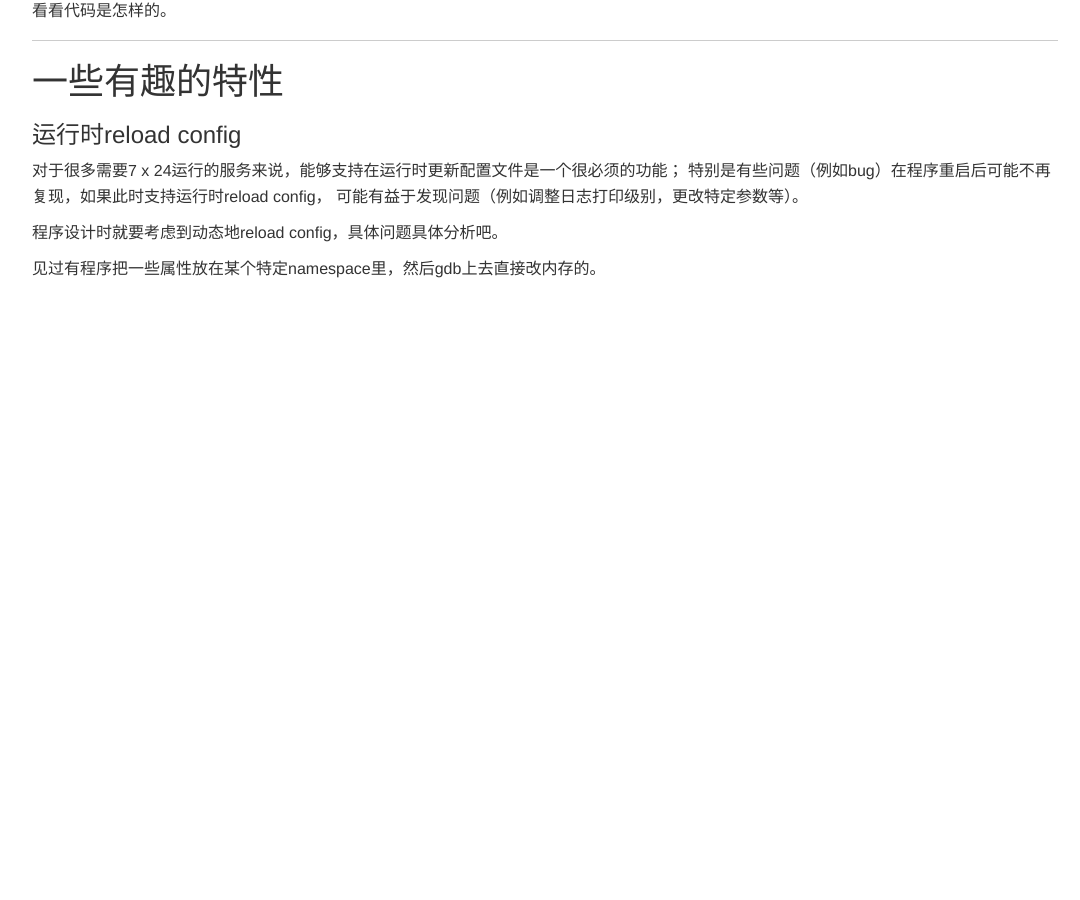
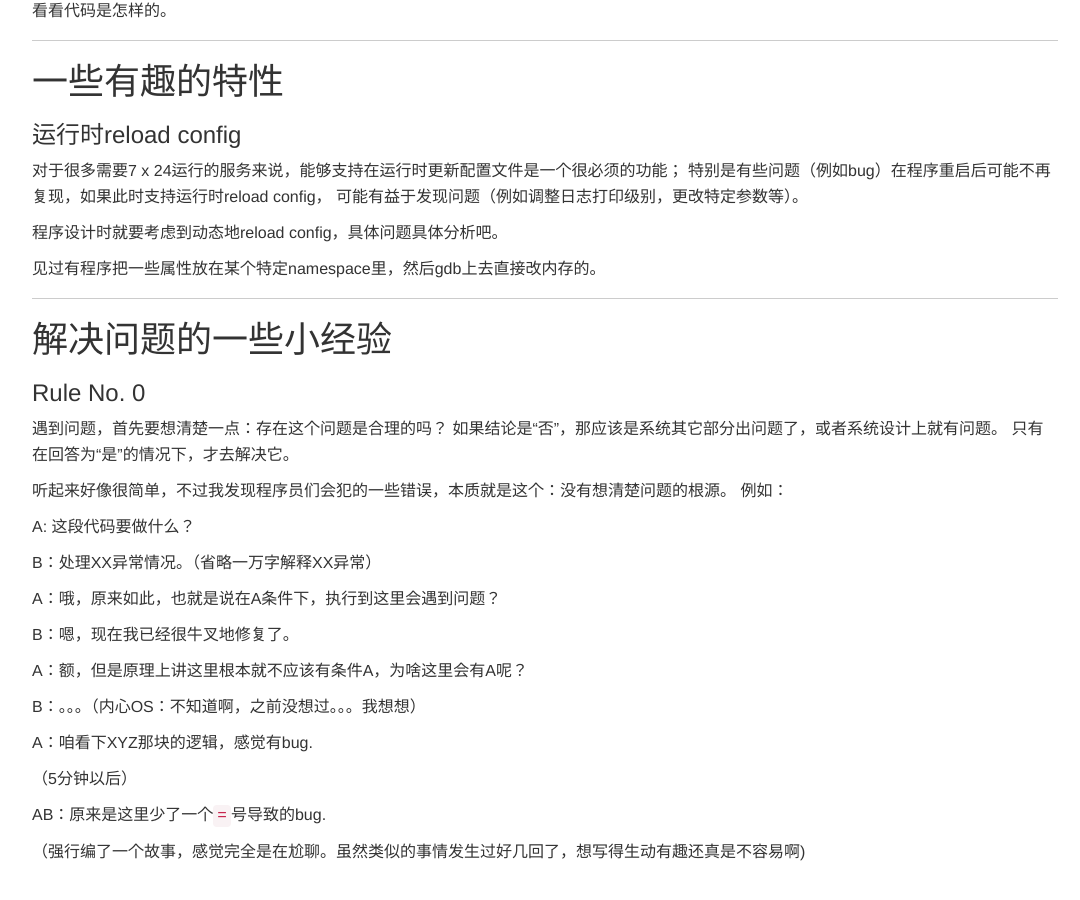
Before and after one commit to taocp/taocp.github.com, a Jekyll site: the page built from _posts/2016-04-10-编程有关的一些思考.md, in a window 1280 px wide and 900 px high, scrolled down 6968 px. Shown: the whole window, without its empty margins (95-1175 px from the left). Built offline with Jekyll 4.4.1, drawn with Linux system fonts in a browser that asks for light colours; nearby versions of some CDN libraries; library files that are not in the unit come from our copies; comment, search, counter and statistics services are not loaded; before the commit the page ends 7290 px from its top, so only the background shows below that.

Commit message:
Update thinking-in-programming

```diff
--- a/_posts/2016-04-10-编程有关的一些思考.md
+++ b/_posts/2016-04-10-编程有关的一些思考.md
@@ -368,3 +368,37 @@ TODO
 程序设计时就要考虑到动态地reload config，具体问题具体分析吧。
 
 见过有程序把一些属性放在某个特定namespace里，然后gdb上去直接改内存的。
+
+
+---
+
+# 解决问题的一些小经验
+
+### Rule No. 0
+
+遇到问题，首先要想清楚一点：存在这个问题是合理的吗？
+如果结论是“否”，那应该是系统其它部分出问题了，或者系统设计上就有问题。
+只有在回答为“是”的情况下，才去解决它。
+
+听起来好像很简单，不过我发现程序员们会犯的一些错误，本质就是这个：没有想清楚问题的根源。
+例如：
+
+A: 这段代码要做什么？
+
+B：处理XX异常情况。（省略一万字解释XX异常）
+
+A：哦，原来如此，也就是说在A条件下，执行到这里会遇到问题？
+
+B：嗯，现在我已经很牛叉地修复了。
+
+A：额，但是原理上讲这里根本就不应该有条件A，为啥这里会有A呢？
+
+B：。。。（内心OS：不知道啊，之前没想过。。。我想想）
+
+A：咱看下XYZ那块的逻辑，感觉有bug.
+
+（5分钟以后）
+
+AB：原来是这里少了一个`=`号导致的bug.
+
+（强行编了一个故事，感觉完全是在尬聊。虽然类似的事情发生过好几回了，想写得生动有趣还真是不容易啊)
```
